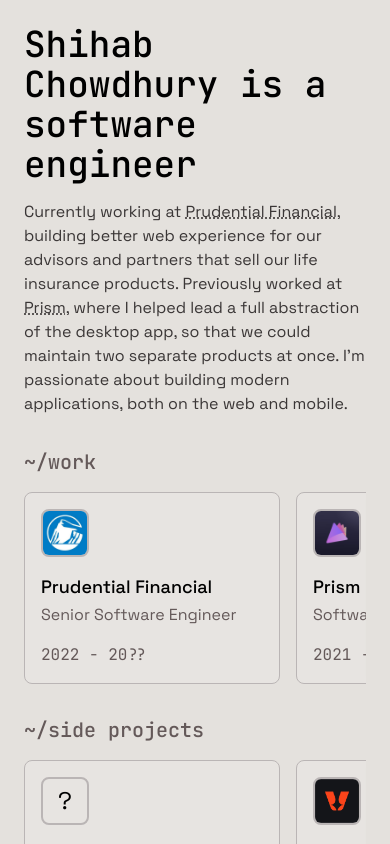
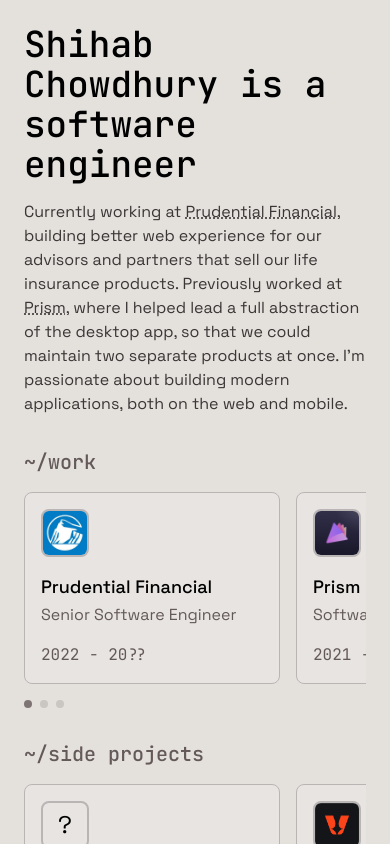
Before and after one commit to aiomonitors/personal-site-2024, a Next.js app: page / in a window 390 px wide. Shown: the top 844 px of the page. Built offline with nearby package versions, Linux system fonts and the light colour scheme.

Commit message:
feat: add carousel indicators

```diff
--- a/src/components/Carousel.tsx
+++ b/src/components/Carousel.tsx
@@ -1,6 +1,8 @@
 "use client";
 import React, { useRef, useState, useEffect } from "react";
 import { motion, PanInfo, useAnimation } from "framer-motion";
+import { cn } from "@/utils";
+import { useIsMobile } from "@/hooks/use-is-mobile";
 
 interface CarouselProps {
   items: React.ReactNode[];
@@ -10,6 +12,7 @@ export const Carousel: React.FC<CarouselProps> = ({ items }) => {
   const carousel = useRef<HTMLDivElement>(null);
   const controls = useAnimation();
   const [page, setPage] = useState(0);
+  const isMobile = useIsMobile();
 
   const getChildWidths = () => {
     return items.map((_, index) => {
@@ -23,28 +26,6 @@ export const Carousel: React.FC<CarouselProps> = ({ items }) => {
       .reduce((acc, curr) => acc + curr, 0);
     console.log("totalWidth", totalWidth);
     return `calc(-${totalWidth}px)`;
-  };
-
-  const handleNext = () => {
-    if (page < items.length - 1) {
-      setPage((page) => {
-        controls.start({
-          translateX: getPageTranslateX(page + 1),
-          transition: { type: "spring", stiffness: 150, damping: 15 },
-        });
-        return page + 1;
-      });
-    }
-  };
-
-  const handlePrev = () => {
-    if (page > 0) {
-      setPage((page) => page - 1);
-      controls.start({
-        translateX: getPageTranslateX(page - 1),
-        transition: { type: "spring", stiffness: 150, damping: 15 },
-      });
-    }
   };
 
   const onDragEnd = (
@@ -109,6 +90,29 @@ export const Carousel: React.FC<CarouselProps> = ({ items }) => {
         </motion.div>
       </motion.div>
 
+      {!isMobile ? (
+        <div className="flex flex-row gap-2">
+          {Array.from({ length: items.length }).map((_, index) => (
+            <button
+              key={index}
+              onClick={() => {
+                setPage(index);
+                controls.start({
+                  translateX: getPageTranslateX(index),
+                  transition: { type: "spring", stiffness: 150, damping: 15 },
+                });
+              }}
+              className={cn(
+                "bg-secondary/20 w-2 h-2 rounded-full transition-colors duration-150",
+                page === index
+                  ? "bg-secondary/80"
+                  : "bg-secondary/20 hover:bg-secondary/40"
+              )}
+            />
+          ))}
+        </div>
+      ) : null}
+
       {/* <div className="flex flex-row gap-4">
         <button onClick={handlePrev}>Prev</button>
         <button onClick={handleNext}>Next</button>
--- a/src/components/SideProjectItem.tsx
+++ b/src/components/SideProjectItem.tsx
@@ -9,9 +9,15 @@ export interface SideProjectItemProps {
   status: "soon" | "acquired" | "past";
 }
 
-export function SideProjectItem({ logoSrc, logoAlt, projectName, description, status }: SideProjectItemProps) {
+export function SideProjectItem({
+  logoSrc,
+  logoAlt,
+  projectName,
+  description,
+  status,
+}: SideProjectItemProps) {
   const itemClassName = cn(
-    "flex flex-col gap-4 flex-1 justify-between items-start max-w-72 bg-white/10 p-4 rounded-lg border border-imageBorder min-w-64",
+    "flex flex-col gap-4 flex-1 justify-between items-start max-w-72 bg-white/10 p-4 rounded-lg border border-imageBorder min-w-64 h-full",
     "md:max-w-full md:bg-transparent md:p-0 md:rounded-none md:border-none md:flex-row md:items-center md:justify-between"
   );
 
--- /dev/null
+++ b/src/hooks/use-is-mobile.tsx
@@ -0,0 +1,24 @@
+import { useState, useEffect } from "react";
+
+export function useIsMobile() {
+  const [isMobile, setIsMobile] = useState(false);
+
+  useEffect(() => {
+    const checkMobile = () => {
+      const userAgent =
+        typeof window.navigator === "undefined" ? "" : navigator.userAgent;
+      const mobile = Boolean(
+        userAgent.match(
+          /Android|BlackBerry|iPhone|iPad|iPod|Opera Mini|IEMobile|WPDesktop/i
+        )
+      );
+      setIsMobile(mobile);
+    };
+
+    checkMobile();
+    window.addEventListener("resize", checkMobile);
+    return () => window.removeEventListener("resize", checkMobile);
+  }, []);
+
+  return isMobile;
+}
--- a/tailwind.config.ts
+++ b/tailwind.config.ts
@@ -18,14 +18,14 @@ const config: Config = {
         jetBrainsMono: "var(--font-jetbrainsMono)",
       },
       colors: {
-        background: "hsl(var(--background-color))",
-        header: "hsl(var(--header-color))",
-        primary: "hsl(var(--primary))",
-        secondary: "hsl(var(--secondary))",
-        imageBorder: "hsl(var(--image-border))",
-        yellow: "hsl(var(--yellow))",
-        green: "hsl(var(--green))",
-        red: "hsl(var(--red))",
+        background: "hsla(var(--background-color))",
+        header: "hsla(var(--header-color))",
+        primary: "hsla(var(--primary))",
+        secondary: "hsla(var(--secondary))",
+        imageBorder: "hsla(var(--image-border))",
+        yellow: "hsla(var(--yellow))",
+        green: "hsla(var(--green))",
+        red: "hsla(var(--red))",
       },
       boxShadow: {
         yellow: "0 0 2px 1px hsla(var(--yellow), 0.1)",
```
